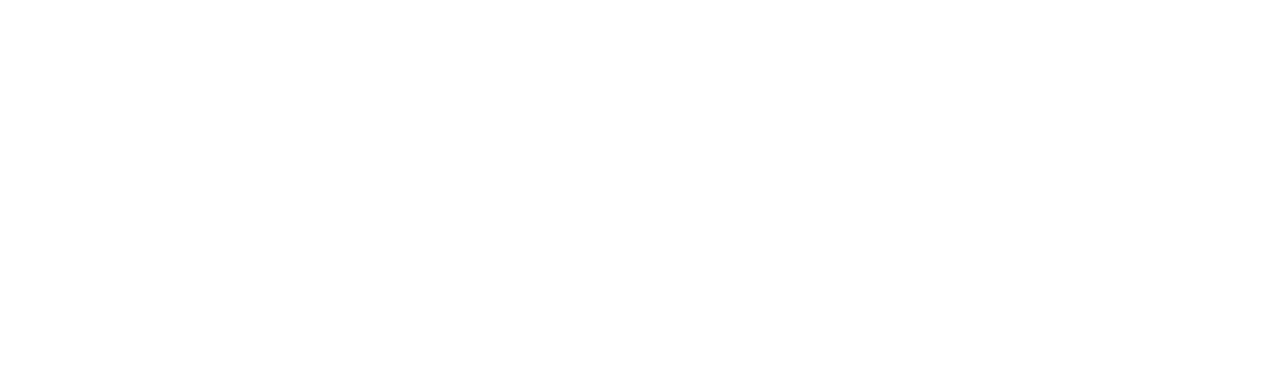
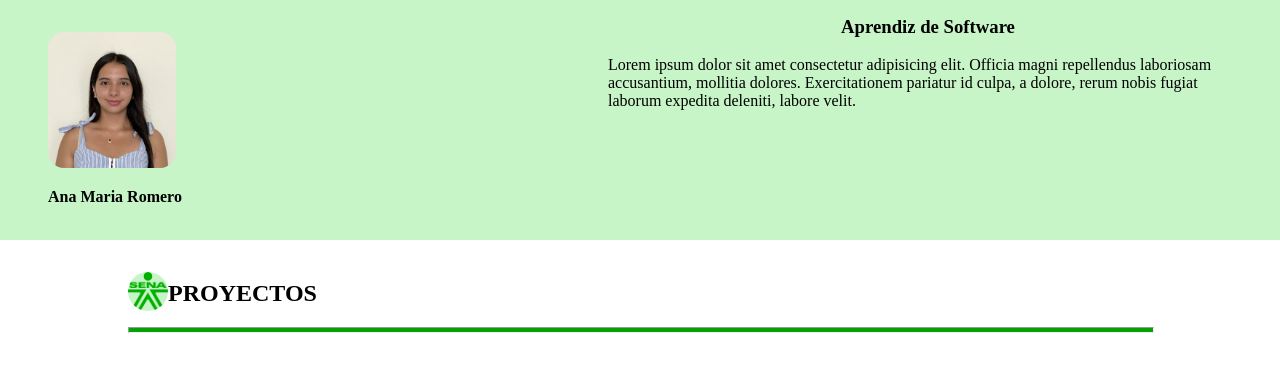
Before and after one commit to anamaria-romero/portafolio-ana-romero, a plain HTML site: page index.html in a window 1280 px wide. Drawn offline with Linux system fonts and the light colour scheme.

Commit message:
Guardado #2

```diff
--- a/index.css
+++ b/index.css
@@ -0,0 +1,55 @@
+*{
+    margin: 0;
+}
+header{
+    height: 15rem;
+    background-color: rgb(200, 245, 200);
+    display: flex;
+    justify-content: center;
+}
+.img-name{
+    width: 45%;
+}
+.presentation{
+    width: 50%;
+}
+.img-Ana{
+    height: 8.5rem;
+    width: 8rem;
+    padding: 1rem;
+    border-radius: 2rem;
+    margin-top: 1rem;
+}
+h1{
+    font-size: 1rem;
+    margin-left: 1rem;
+}
+.title-presentation{
+    margin-top: 1rem;
+    display: flex;
+    justify-content: center;
+}
+.text-presentation{
+    display: flex;
+    justify-content: center;
+}
+.icon-sena{
+    width: 2.5rem;
+    background-color: rgb(200, 245, 200);
+    border-radius: 50%;
+    margin-top: 2rem;
+}
+.title-projects{
+    margin-top: 2.5rem;
+}
+.projects{
+    display: flex;
+    margin-left: 10%;
+}
+hr{
+    margin-top: 1rem;
+    width: 80%;
+    height: 4px;
+    background-color: rgb(2, 163, 2);
+    margin-left: 10%;
+}
--- a/index.html
+++ b/index.html
@@ -3,9 +3,29 @@
 <head>
     <meta charset="UTF-8">
     <meta name="viewport" content="width=device-width, initial-scale=1.0">
-    <title>Portsfolio</title>
+    <link rel="stylesheet" href="index.css">
+    <title>Portafolio</title>
 </head>
 <body>
+    <header>
+    <div class="img-name">
+        <img class="img-Ana" src="Assets/Foto-Ana.jpeg" alt="img-Ana">
+        <h1>Ana Maria Romero</h1>
+    </div>
+    <div class="presentation">
+        <h3 class="title-presentation">Aprendiz de Software</h3> <br>
+       <span class="text-presentation">Lorem ipsum dolor sit amet consectetur adipisicing elit. Officia magni repellendus laboriosam accusantium, mollitia dolores. Exercitationem pariatur id culpa, a dolore, rerum nobis fugiat laborum expedita deleniti, labore velit.</span>
+    </div>
+    </header>
+    <div class="projects">
+        <img class="icon-sena" src="Assets/Logo_Sena.png" alt="icon">
+        <h2 class="title-projects">PROYECTOS</h2>
+    </div>
+    <hr>
+    <div class="cards-projects">
+        <div>
 
+        </div>
+    </div>
 </body>
 </html>
```
